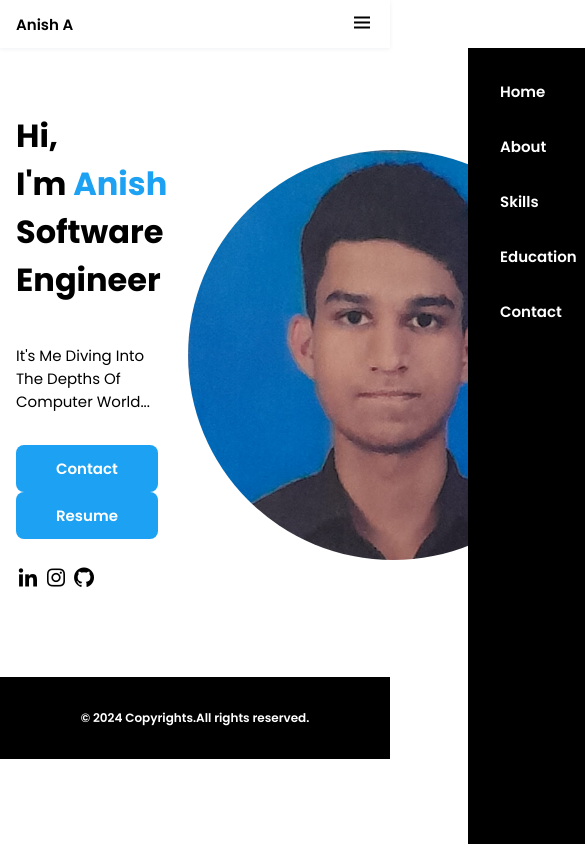
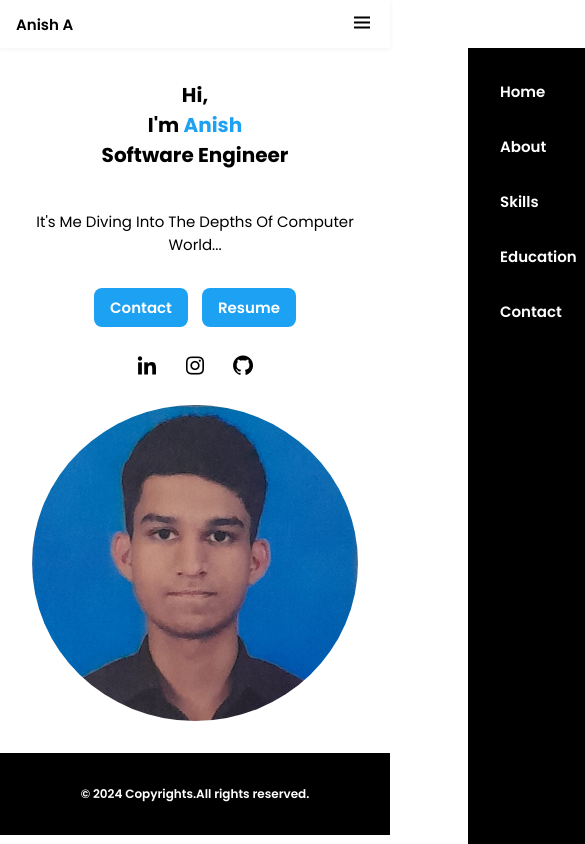
Before and after one commit to Anish-A1/Portfolio_Web, a plain HTML site: page index.html in a window 390 px wide. Shown: the whole page, 585 px wide, since content can reach past the window. Drawn offline with nearby package versions, Linux system fonts and the light colour scheme.

Commit message:
updated css

```diff
--- a/assets/css/styles.css
+++ b/assets/css/styles.css
@@ -505,3 +505,46 @@ img {
   border-radius: 100%;
   margin-bottom: 10x;
 }
+/* Responsive layout for smaller screens */
+@media screen and (max-width: 768px) {
+  .home {
+      flex-direction: column; /* Stack elements vertically */
+      padding: 2rem 1rem;
+      gap: 1rem;
+  }
+
+  .home__data, .headshot {
+      width: 100%; /* Make both sections take full width */
+      text-align: center; /* Center-align text */
+  }
+
+  .headshot img {
+      max-width: 80%; /* Scale image to fit smaller screens */
+      height: auto;
+      margin: 0 auto;
+  }
+
+  .home__title {
+      font-size: 1.5rem; /* Adjust font size */
+  }
+
+  .button {
+      padding: 0.5rem 1rem; /* Reduce padding for buttons */
+  }
+
+  .home__social-icon {
+      font-size: 20px; /* Adjust icon size */
+      margin: 0 10px; /* Add spacing for icons */
+  }
+}
+
+/* For even smaller screens (mobile-first approach) */
+@media screen and (max-width: 480px) {
+  .home__title {
+      font-size: 1.25rem;
+  }
+
+  .headshot img {
+      max-width: 100%;
+  }
+}
```
